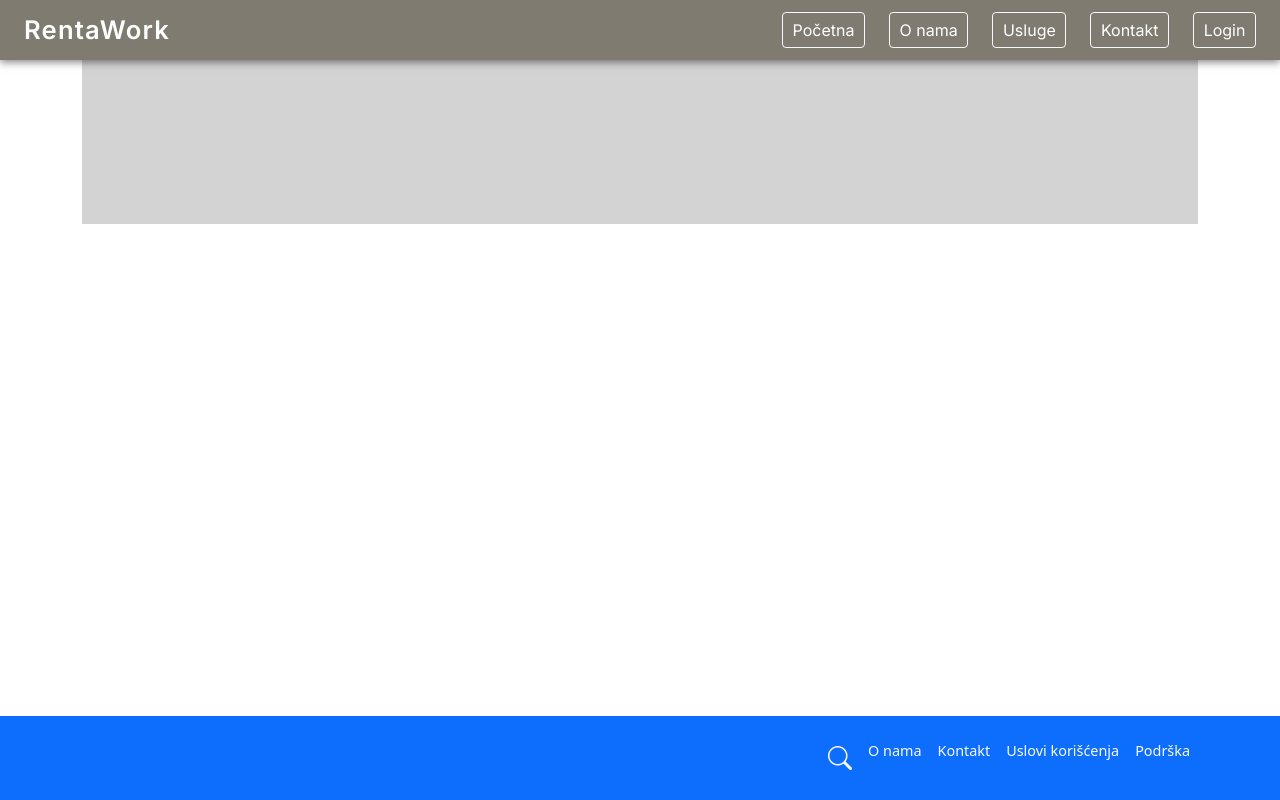
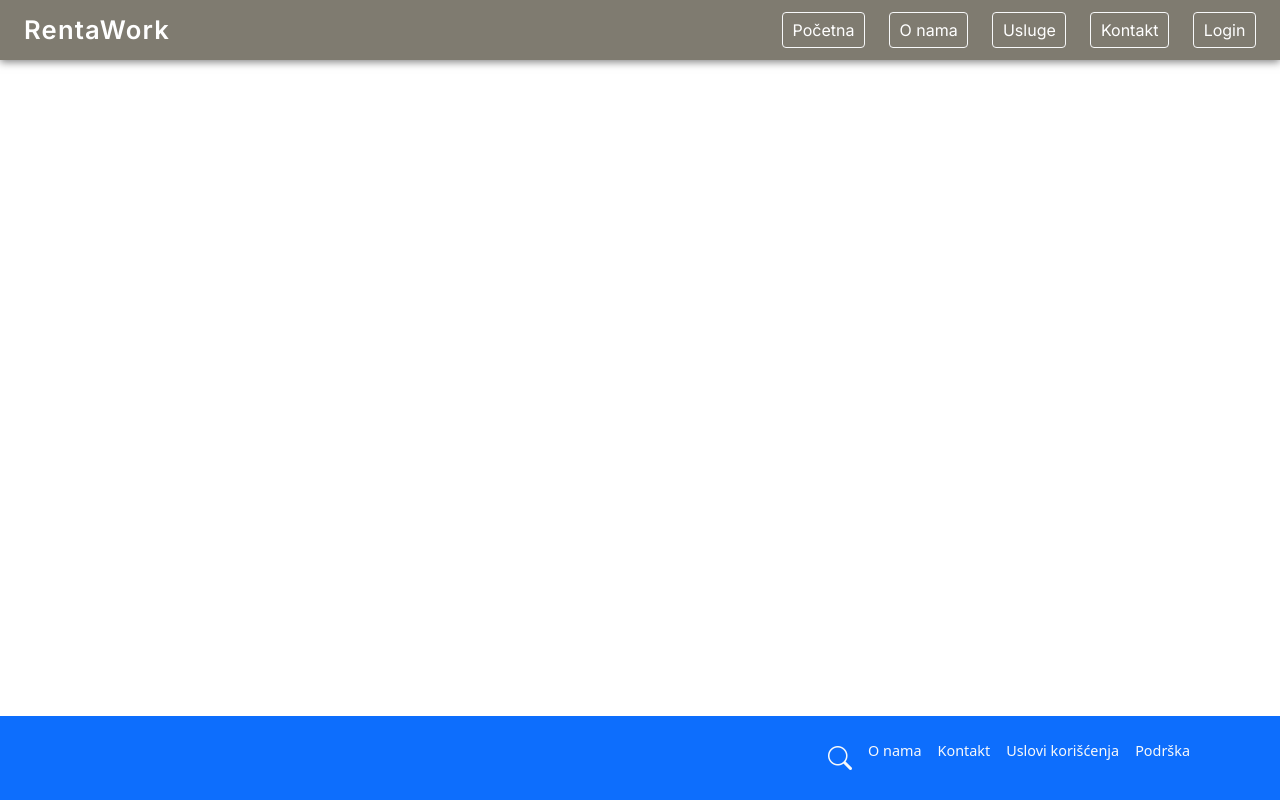
Before and after one commit to mnenadmm/rentaWorks, an Angular app in the folder client/: page / in a window 1280 px wide. Built offline with nearby package versions, Linux system fonts and the light colour scheme.

Commit message:
Dodajem a

```diff
--- a/client/src/app/app.component.html
+++ b/client/src/app/app.component.html
@@ -2,7 +2,7 @@
   <app-header></app-header>
 
   <main class="flex-grow-1 container py-4 ">
-    <div style="height: 200px; background: lightgray;">Test sadržaj</div>
+
   </main>
 
   <app-footer></app-footer>
```
